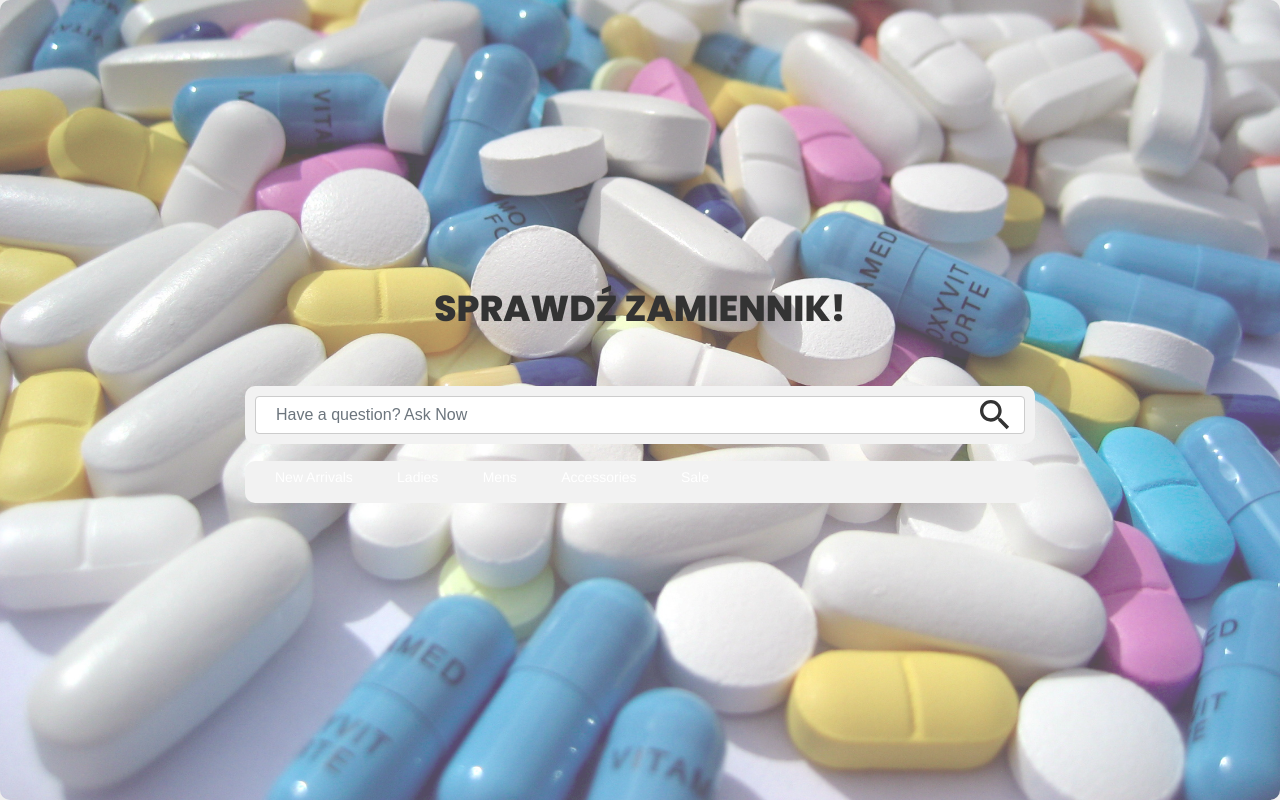
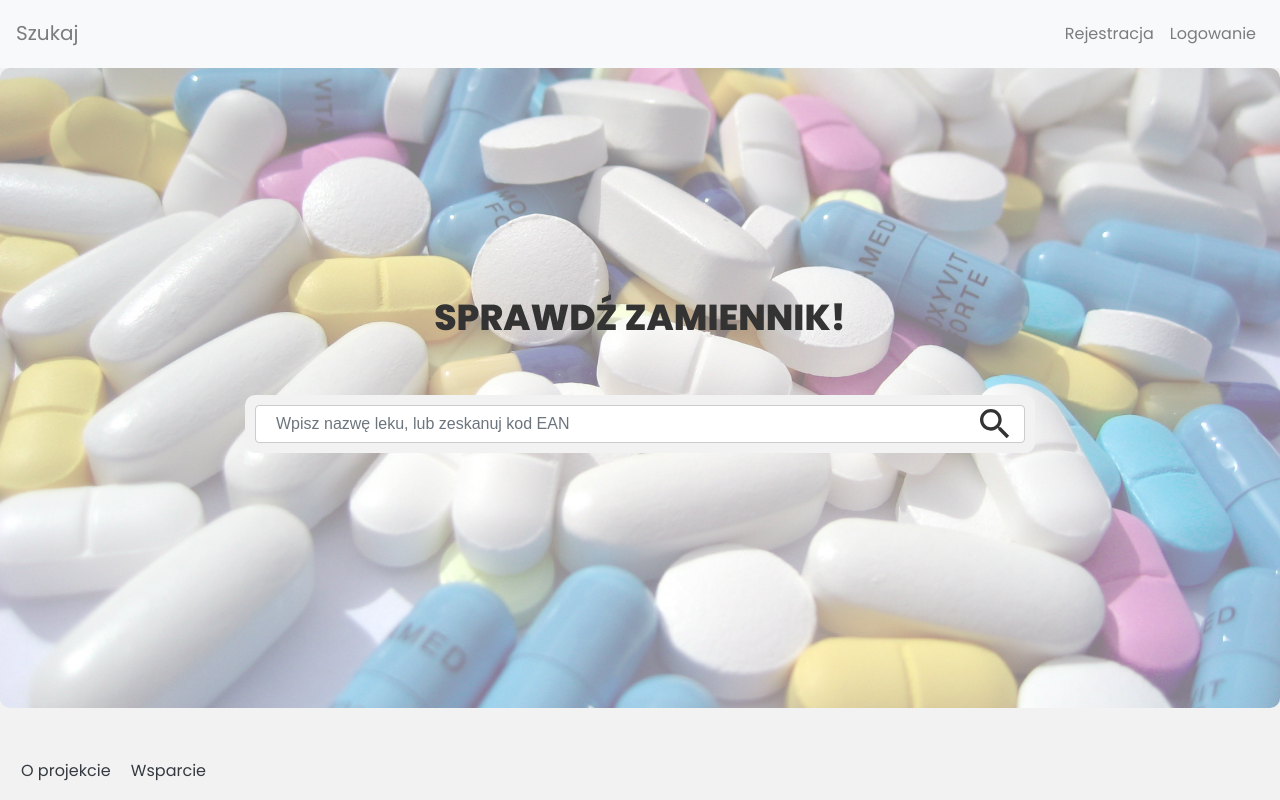
Before and after one commit to kgarbacinski/Medicine-Comparator, a Flask app: page / in a window 1280 px wide. Run offline with Flask 2, Linux system fonts and the light colour scheme; some libraries are stand-ins or nearby versions.

Commit message:
refactor bootstrap layout

```diff
--- a/medicines_app/flask_app/flask_application/static/css/main.css
+++ b/medicines_app/flask_app/flask_application/static/css/main.css
@@ -5,6 +5,7 @@ html {
   /* 2 */
   -webkit-text-size-adjust: 100%;
   /* 2 */
+  background-color: #f2f2f2;
 }
 
 /* Sections
@@ -13,6 +14,9 @@ html {
  * Remove the margin in all browsers (opinionated).
  */
 body {
+  background-color: #f2f2f2;
+  font-family: "Poppins", sans-serif;
+  font-weight: 300
   margin: 0;
 }
 
@@ -811,7 +815,7 @@ legend {
 }
 
 .s004 {
-  min-height: 100vh;
+  height: 80vh;
   display: -ms-flexbox;
   display: flex;
   -ms-flex-pack: center;
--- a/medicines_app/flask_app/flask_application/static/css/style.css
+++ b/medicines_app/flask_app/flask_application/static/css/style.css
@@ -1,10 +1,5 @@
 @import url("https://fonts.googleapis.com/css2?family=Poppins:weight@100;200;300;400;500;600;700;800&display=swap");
 
-body {
-    background-color: #eee;
-    font-family: "Poppins", sans-serif;
-    font-weight: 300
-}
 
 .height {
     height: 100vh
@@ -71,3 +66,11 @@ div {
   background-color: #f2f2f2;
   padding: 1px 5px;
 }
+
+footer {
+  z-index: 1;
+}
+
+.nav-and-footer {
+  font-family: "Poppins", sans-serif;
+}
--- a/medicines_app/flask_app/flask_application/templates/base.html
+++ b/medicines_app/flask_app/flask_application/templates/base.html
@@ -7,27 +7,45 @@
     <link rel="stylesheet" href="https://cdn.jsdelivr.net/npm/bulma@0.8.0/css/bulma.min.css">
     <link rel="stylesheet" href="https://stackpath.bootstrapcdn.com/bootstrap/4.3.1/css/bootstrap.min.css" integrity="sha384-ggOyR0iXCbMQv3Xipma34MD+dH/1fQ784/j6cY/iJTQUOhcWr7x9JvoRxT2MZw1T" crossorigin="anonymous">
     <link href="https://fonts.googleapis.com/css?family=Poppins:400,800" rel="stylesheet" />
-    <link href="{{url_for('static', filename='css/main.css')}}" rel="stylesheet" />
     <link href="{{url_for('static', filename='css/style.css')}}" rel="stylesheet" />
+    {% block stylesheet %}{% endblock %}
     <script src="https://ajax.googleapis.com/ajax/libs/jquery/3.5.1/jquery.min.js"></script>
     <title>Sprawdź Zamiennik!</title>
   </head>
 
 
   <body>
+  <nav class="navbar navbar-expand-sm navbar-light bg-light nav-and-footer">
+
+    <a class="navbar-brand" href="/" style="padding-top: 0.65rem; color: rgba(0,0,0,.5);">Szukaj</a>
+  <ul class="nav navbar-nav ml-auto">
+    <li class="nav-item col-2-sm">
+        <a class="nav-link" href="/signup"><i class="fa fa-user-plus" aria-hidden="true"></i> Rejestracja </a>
+    </li>
+    <li class="nav-item">
+      <a class="nav-link" href="/login"><i class="fas fa-sign-in-alt"></i> Logowanie</a>
+    </li>
+  </ul>
+</nav>
     {% block content %}{% endblock %}
     {% block script %}{% endblock %}
 
-<!--    <script src="{{url_for('static', filename='js/extention/choices.js')}}"></script>-->
-<!--    <script>-->
-<!--      var textPresetVal = new Choices('#medicine_name',-->
-<!--      {-->
-<!--        removeItemButton: true,-->
-<!--      });-->
+<footer class="page-footer font-small fixed-bottom nav-and-footer">
+    <div class="footer-copyright text-left pt-3">
+        <ul class="list-inline">
+        <li class="list-inline-item pl-3 border-light">
+          <a href="#" class="text-dark">O projekcie</a>
+        </li>
+        <li class="list-inline-item pl-2 border-light">
+          <a href="#" class="text-dark">Wsparcie</a>
+        </li>
+      </ul>
+    </div>
+</footer>
 
-<!--    </script>-->
+
   <script src="https://code.jquery.com/jquery-3.3.1.slim.min.js" integrity="sha384-q8i/X+965DzO0rT7abK41JStQIAqVgRVzpbzo5smXKp4YfRvH+8abtTE1Pi6jizo" crossorigin="anonymous"></script>
   <script src="https://cdnjs.cloudflare.com/ajax/libs/popper.js/1.14.7/umd/popper.min.js" integrity="sha384-UO2eT0CpHqdSJQ6hJty5KVphtPhzWj9WO1clHTMGa3JDZwrnQq4sF86dIHNDz0W1" crossorigin="anonymous"></script>
   <script src="https://stackpath.bootstrapcdn.com/bootstrap/4.3.1/js/bootstrap.min.js" integrity="sha384-JjSmVgyd0p3pXB1rRibZUAYoIIy6OrQ6VrjIEaFf/nJGzIxFDsf4x0xIM+B07jRM" crossorigin="anonymous"></script>
-  </body><!-- This templates was made by Colorlib (https://colorlib.com) -->
+  </body>
 </html>
--- a/medicines_app/flask_app/flask_application/templates/home.html
+++ b/medicines_app/flask_app/flask_application/templates/home.html
@@ -1,5 +1,8 @@
 {% extends 'base.html' %}
 {% block title %}<title xmlns="http://www.w3.org/1999/html">home</title>{% endblock %}
+{% block stylesheet %}
+    <link href="{{url_for('static', filename='css/main.css')}}" rel="stylesheet" />
+{% endblock %}
 {% block content %}
 {% with messages = get_flashed_messages() %}
 {% if messages %}
@@ -45,7 +48,7 @@
     <div class="s004">
       <form>
         <fieldset>
-          <legend>SPRAWDŹ ZAMIENNIK!</legend>
+          <legend><span>SPRAWDŹ ZAMIENNIK!<span></span></legend>
           <div class="inner-form">
             <div class="input-field">
                 <input type="text"
@@ -53,22 +56,17 @@
                        class="form-control"
                        oninput="liveSearch();"
                        list="medicines"
-                       placeholder="Have a question? Ask Now">
+                       autocomplete="off"
+                       placeholder="Wpisz nazwę leku, lub zeskanuj kod EAN">
                 <datalist id="medicines"></datalist>
-              <button class="btn-search" type="button" onclick="submitSearch();">
+              <button id="search-button" class="btn-search" type="button" onclick="submitSearch();">
                 <svg xmlns="http://www.w3.org/2000/svg" width="24" height="24" viewBox="0 0 24 24">
                   <path d="M15.5 14h-.79l-.28-.27C15.41 12.59 16 11.11 16 9.5 16 5.91 13.09 3 9.5 3S3 5.91 3 9.5 5.91 16 9.5 16c1.61 0 3.09-.59 4.23-1.57l.27.28v.79l5 4.99L20.49 19l-4.99-5zm-6 0C7.01 14 5 11.99 5 9.5S7.01 5 9.5 5 14 7.01 14 9.5 11.99 14 9.5 14z"></path>
                 </svg>
               </button>
             </div>
           </div>
-          <div class="suggestion-wrap">
-            <span>New Arrivals</span>
-            <span>Ladies</span>
-            <span>Mens</span>
-            <span>Accessories</span>
-            <span>Sale</span>
-          </div>
+
         </fieldset>
       </form>
     </div>
@@ -77,6 +75,16 @@
 
 {% endblock %}
 {% block script %}
+<script>
+var input = document.getElementById("medicine_name");
+input.addEventListener("keyup", function(event) {
+  if (event.keyCode === 13) {
+   event.preventDefault();
+   document.getElementById("search-button").click();
+  }
+});
+</script>
+
 <script>
 
 function submitSearch() {
```
Also changed, not shown: medicines_app/flask_app/flask_application/static/images/Searchs_004.png.
